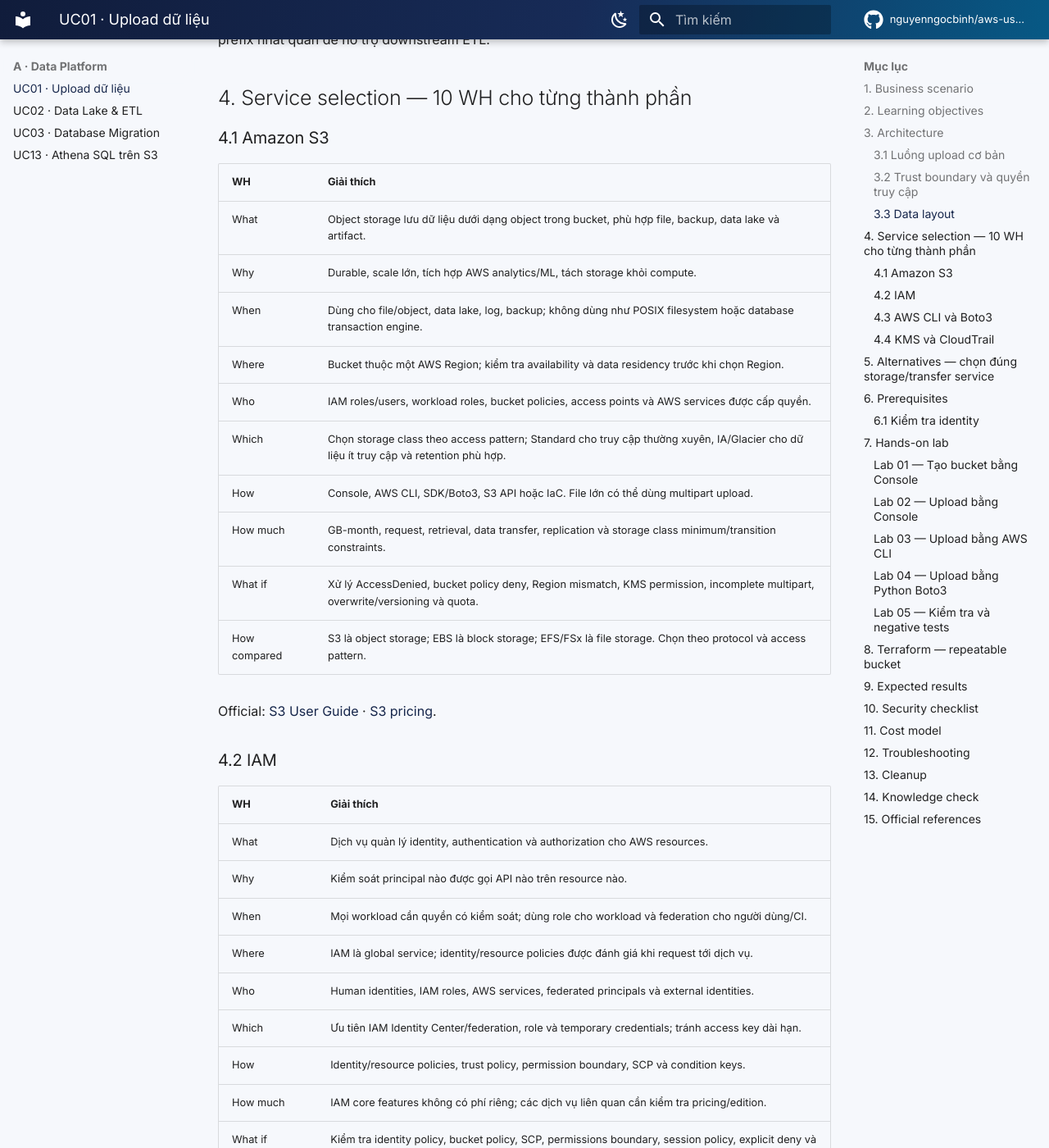
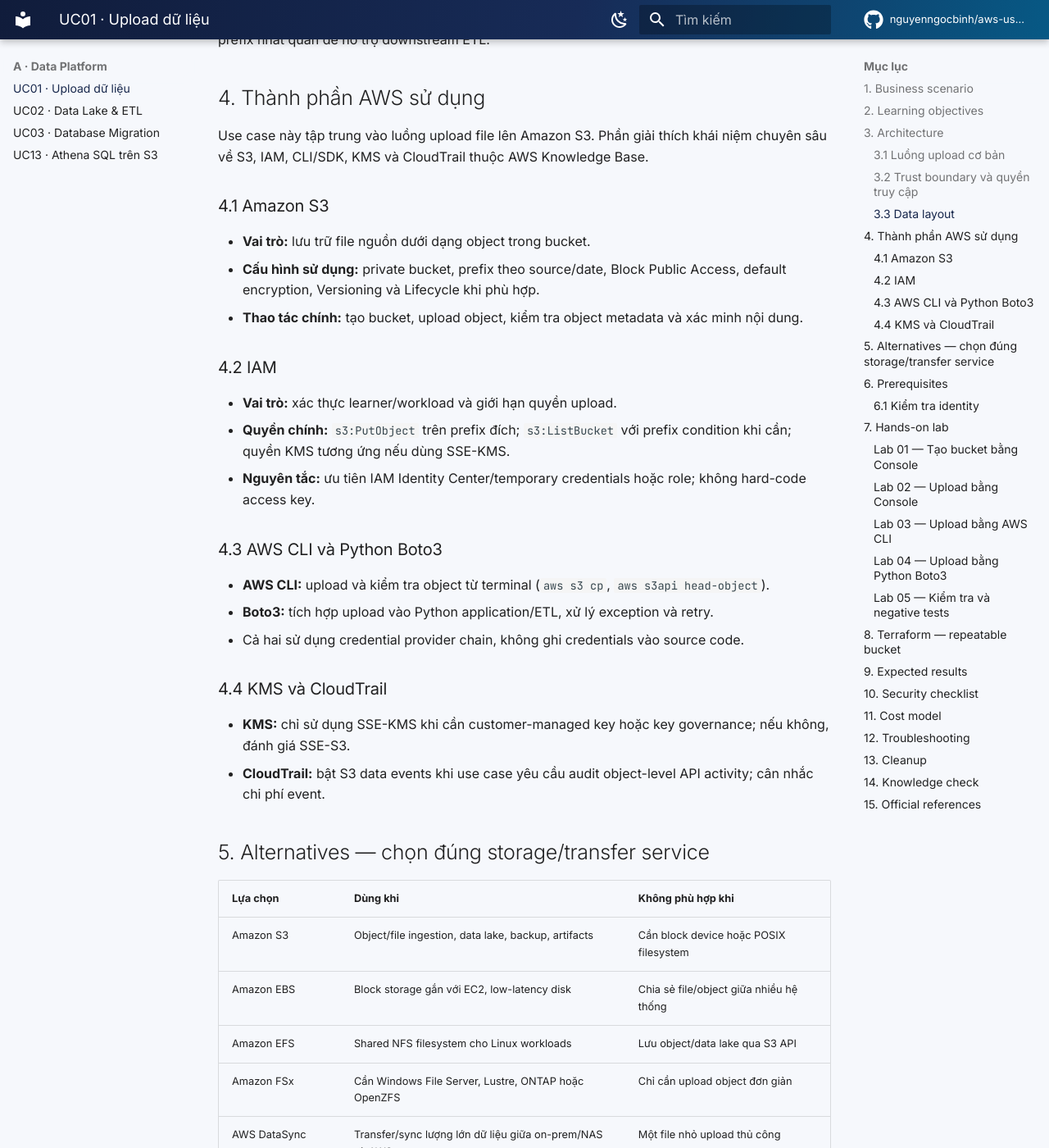
Before and after one commit to nguyenngocbinh/aws-usecase-learning-map, an MkDocs documentation site: the page built from docs/usecases/data-platform/uc01-upload-data.md, in a window 1280 px wide and 1400 px high, scrolled down 1855 px. Shown: the whole window at 82% size. Built offline with MkDocs 1.6.1 and Material for MkDocs 9.7.7, drawn with Linux system fonts in a browser that asks for light colours; comment, search, counter and statistics services are not loaded; some of the changed text lies outside the part shown.

Commit message:
docs: separate use case format from AWS WH knowledge framework

```diff
--- a/docs/usecases/data-platform/uc01-upload-data.md
+++ b/docs/usecases/data-platform/uc01-upload-data.md
@@ -72,75 +72,32 @@ s3://<bucket-name>/
 
 Không đưa account ID, customer identifier thật hoặc dữ liệu nhạy cảm vào tên bucket/key. Dùng prefix nhất quán để hỗ trợ downstream ETL.
 
-## 4. Service selection — 10 WH cho từng thành phần
+## 4. Thành phần AWS sử dụng
+
+Use case này tập trung vào luồng upload file lên Amazon S3. Phần giải thích khái niệm chuyên sâu về S3, IAM, CLI/SDK, KMS và CloudTrail thuộc AWS Knowledge Base.
 
 ### 4.1 Amazon S3
 
-| WH | Giải thích |
-|---|---|
-| What | Object storage lưu dữ liệu dưới dạng object trong bucket, phù hợp file, backup, data lake và artifact. |
-| Why | Durable, scale lớn, tích hợp AWS analytics/ML, tách storage khỏi compute. |
-| When | Dùng cho file/object, data lake, log, backup; không dùng như POSIX filesystem hoặc database transaction engine. |
-| Where | Bucket thuộc một AWS Region; kiểm tra availability và data residency trước khi chọn Region. |
-| Who | IAM roles/users, workload roles, bucket policies, access points và AWS services được cấp quyền. |
-| Which | Chọn storage class theo access pattern; Standard cho truy cập thường xuyên, IA/Glacier cho dữ liệu ít truy cập và retention phù hợp. |
-| How | Console, AWS CLI, SDK/Boto3, S3 API hoặc IaC. File lớn có thể dùng multipart upload. |
-| How much | GB-month, request, retrieval, data transfer, replication và storage class minimum/transition constraints. |
-| What if | Xử lý AccessDenied, bucket policy deny, Region mismatch, KMS permission, incomplete multipart, overwrite/versioning và quota. |
-| How compared | S3 là object storage; EBS là block storage; EFS/FSx là file storage. Chọn theo protocol và access pattern. |
-
-Official: [S3 User Guide](https://docs.aws.amazon.com/AmazonS3/latest/userguide/Welcome.html) · [S3 pricing](https://aws.amazon.com/s3/pricing/).
+- **Vai trò:** lưu trữ file nguồn dưới dạng object trong bucket.
+- **Cấu hình sử dụng:** private bucket, prefix theo source/date, Block Public Access, default encryption, Versioning và Lifecycle khi phù hợp.
+- **Thao tác chính:** tạo bucket, upload object, kiểm tra object metadata và xác minh nội dung.
 
 ### 4.2 IAM
 
-| WH | Giải thích |
-|---|---|
-| What | Dịch vụ quản lý identity, authentication và authorization cho AWS resources. |
-| Why | Kiểm soát principal nào được gọi API nào trên resource nào. |
-| When | Mọi workload cần quyền có kiểm soát; dùng role cho workload và federation cho người dùng/CI. |
-| Where | IAM là global service; identity/resource policies được đánh giá khi request tới dịch vụ. |
-| Who | Human identities, IAM roles, AWS services, federated principals và external identities. |
-| Which | Ưu tiên IAM Identity Center/federation, role và temporary credentials; tránh access key dài hạn. |
-| How | Identity/resource policies, trust policy, permission boundary, SCP và condition keys. |
-| How much | IAM core features không có phí riêng; các dịch vụ liên quan cần kiểm tra pricing/edition. |
-| What if | Kiểm tra identity policy, bucket policy, SCP, permissions boundary, session policy, explicit deny và KMS key policy. |
-| How compared | Role/federation cấp temporary credentials; IAM user access key là long-lived credential cần quản trị vòng đời. |
+- **Vai trò:** xác thực learner/workload và giới hạn quyền upload.
+- **Quyền chính:** `s3:PutObject` trên prefix đích; `s3:ListBucket` với prefix condition khi cần; quyền KMS tương ứng nếu dùng SSE-KMS.
+- **Nguyên tắc:** ưu tiên IAM Identity Center/temporary credentials hoặc role; không hard-code access key.
 
-Official: [IAM best practices](https://docs.aws.amazon.com/IAM/latest/UserGuide/best-practices.html) · [Policy evaluation](https://docs.aws.amazon.com/IAM/latest/UserGuide/reference_policies_evaluation-logic.html).
+### 4.3 AWS CLI và Python Boto3
 
-### 4.3 AWS CLI và Boto3
-
-| WH | AWS CLI v2 | Python Boto3 |
-|---|---|---|
-| What | Command-line interface gọi AWS APIs. | Python SDK cho AWS APIs. |
-| Why | Tốt cho thao tác nhanh, shell script và automation. | Tốt cho ETL, validation, retry và tích hợp Python. |
-| When | Upload thủ công, kiểm tra bucket/object, CI step. | Pipeline, ứng dụng và xử lý logic phức tạp. |
-| Where | Máy local, runner CI hoặc cloud shell. | Python runtime local, EC2, Lambda, container hoặc notebook. |
-| Who | Người vận hành/developer có AWS identity. | Application role hoặc developer identity. |
-| Which | AWS CLI v2 với profile/SSO phù hợp. | Boto3 với credential provider chain mặc định. |
-| How | aws s3 cp, aws s3api, aws sts. | boto3.client("s3"), upload_file, head_object. |
-| How much | Không thu phí riêng cho CLI; AWS API/resource usage có thể tính phí. | SDK không thu phí riêng; AWS API/resource usage có thể tính phí. |
-| What if | Profile/Region sai, token hết hạn, permission denied, throttling. | Credentials, Region, botocore exceptions, retry, timeout và multipart. |
-| How compared | CLI gọn cho thao tác; SDK linh hoạt để nhúng vào ứng dụng và test. | SDK cần quản lý code/dependencies nhưng kiểm soát flow tốt hơn. |
-
-Official: [AWS CLI S3](https://docs.aws.amazon.com/cli/latest/reference/s3/) · [Boto3 S3 upload](https://boto3.amazonaws.com/v1/documentation/api/latest/guide/s3-uploading-files.html).
+- **AWS CLI:** upload và kiểm tra object từ terminal (`aws s3 cp`, `aws s3api head-object`).
+- **Boto3:** tích hợp upload vào Python application/ETL, xử lý exception và retry.
+- Cả hai sử dụng credential provider chain, không ghi credentials vào source code.
 
 ### 4.4 KMS và CloudTrail
 
-| WH | AWS KMS | AWS CloudTrail |
-|---|---|---|
-| What | Managed key service tạo/quản lý cryptographic keys. | Dịch vụ ghi nhận hoạt động API và sự kiện tài khoản. |
-| Why | Quản trị key lifecycle, key policy và audit việc sử dụng key. | Điều tra principal thực hiện API action, thời điểm và nguồn. |
-| When | SSE-KMS khi cần customer-managed key, key policy hoặc audit/control cụ thể. | Audit; bật S3 data events khi cần object-level API events. |
-| Where | Key thuộc Region; multi-Region key có đặc tính riêng. | Trail/event data có thể lưu ở S3 và/hoặc CloudWatch Logs. |
-| Who | IAM principals được key policy/grants cho phép. | Account admins, security/audit roles và delegated admins. |
-| Which | SSE-S3 hoặc SSE-KMS tùy control requirement. | Management events và data events có selector/cost khác nhau. |
-| How | Key policy, grants, rotation, encryption context và S3 SSE-KMS. | Trail/event data store, selectors, destination, retention và query. |
-| How much | KMS key/month, API requests và tính năng liên quan. | Event volume, data events và CloudTrail Lake usage. |
-| What if | AccessDenied do key policy/IAM/grant; key disabled/deleted; Region mismatch. | Selector không match bucket/prefix, event chưa bật, delivery delay hoặc cost tăng. |
-| How compared | SSE-S3 đơn giản; SSE-KMS cho key governance/audit. | Management events khác data events; object-level logging có thể tăng chi phí. |
-
-Official: [S3 encryption](https://docs.aws.amazon.com/AmazonS3/latest/userguide/UsingEncryption.html) · [CloudTrail S3 data events](https://docs.aws.amazon.com/awscloudtrail/latest/userguide/logging-data-events-with-cloudtrail.html).
+- **KMS:** chỉ sử dụng SSE-KMS khi cần customer-managed key hoặc key governance; nếu không, đánh giá SSE-S3.
+- **CloudTrail:** bật S3 data events khi use case yêu cầu audit object-level API activity; cân nhắc chi phí event.
 
 ## 5. Alternatives — chọn đúng storage/transfer service
 
```
